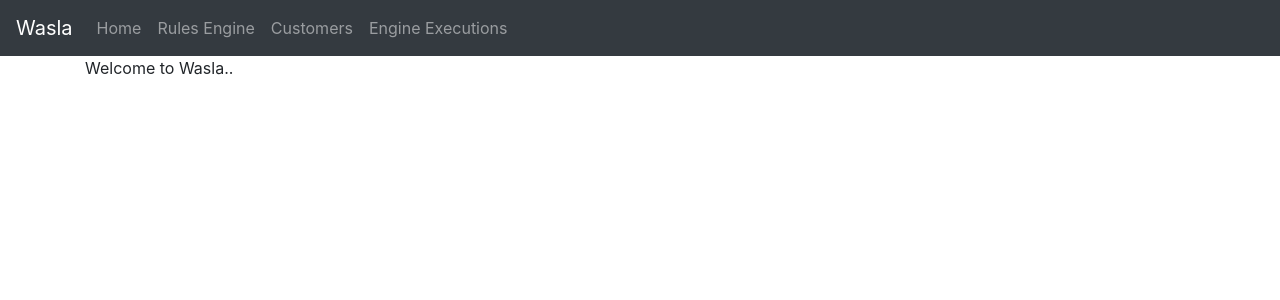
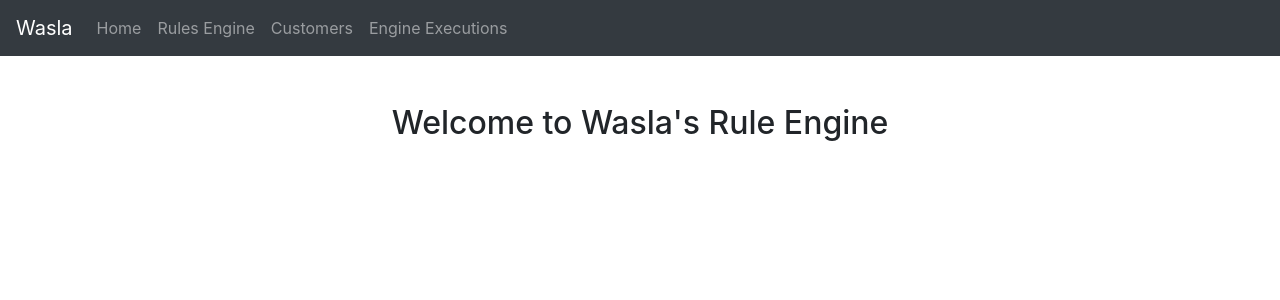
Before and after one commit to theahmdh/wasla-ui, a React (Create React App) app: page /home in a window 1280 px wide. Shown: the top 300 px of the page. Built offline with nearby package versions, Linux system fonts and the light colour scheme.

Commit message:
Update Home.js

```diff
--- a/src/components/Home.js
+++ b/src/components/Home.js
@@ -2,8 +2,8 @@ import React from 'react'
 
 function Home() {
     return (
-        <div className="container">
-            Welcome to Wasla..
+        <div className="container text-center p-5">
+            <h2>Welcome to Wasla's Rule Engine</h2>
         </div>
     )
 }
```
